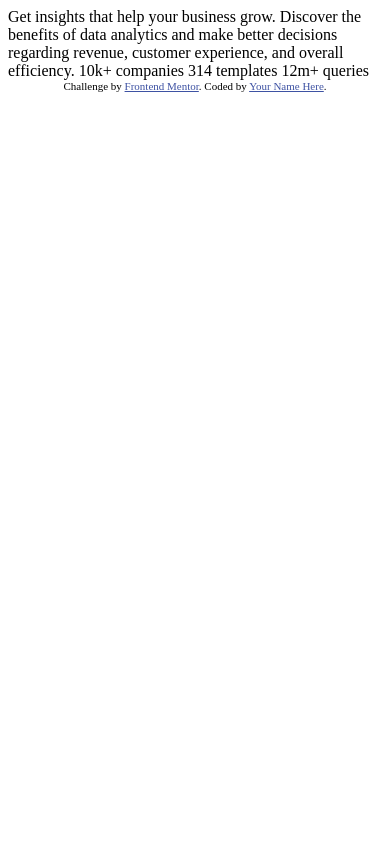
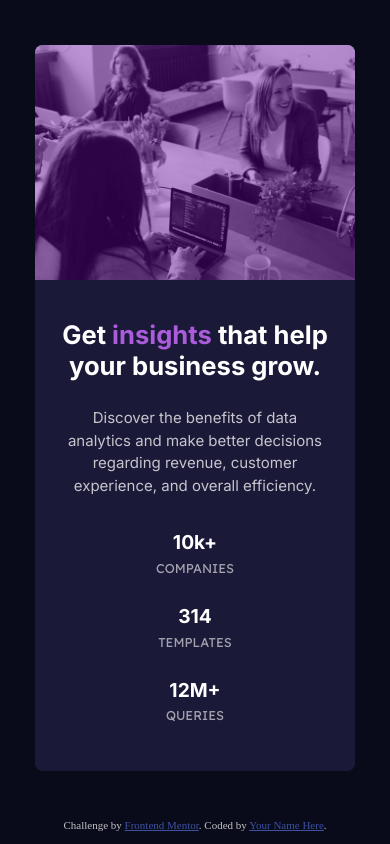
Before and after one commit to Infinit-dot/frontendmentorCh02-, a plain HTML site: page index.html in a window 390 px wide. Drawn offline with Linux system fonts and the light colour scheme.

Commit message:
add html structure, mobile first style

```diff
--- a/index.html
+++ b/index.html
@@ -1,33 +1,60 @@
 <!DOCTYPE html>
 <html lang="en">
   <head>
-  <meta charset="UTF-8">
-  <meta name="viewport" content="width=device-width, initial-scale=1.0"> <!-- displays site properly based on user's device -->
-
-  <link rel="icon" type="image/png" sizes="32x32" href="./images/favicon-32x32.png">
+    <meta charset="UTF-8" />
+    <meta name="viewport" content="width=device-width, initial-scale=1.0" />
+    <!-- displays site properly based on user's device -->
+    <link
+      rel="icon"type="image/png" sizes="32x32" href="./images/favicon-32x32.png"/>
 
     <title>Frontend Mentor | Stats preview card component</title>
-
+    <link rel="preconnect" href="https://fonts.googleapis.com" />
+    <link rel="preconnect" href="https://fonts.gstatic.com" crossorigin />
+    <link href="https://fonts.googleapis.com/css2?family=Inter:wght@400;700&family=Lexend+Deca&display=swap"
+      rel="stylesheet"/>
+      <link rel="stylesheet" href="style.css">
     <!-- Feel free to remove these styles or customise in your own stylesheet 👍 -->
-  <style>
-    .attribution { font-size: 11px; text-align: center; }
-    .attribution a { color: hsl(228, 45%, 44%); }
-  </style>
   </head>
   <body>
+    <main id="main">
+      <section class="card">
+        <div class="container">
+          <article class="card__content">
+            <div class="card__img">
+              <img src="images\image-header-mobile.jpg" alt="people in a meeting">
+            </div>
+             <div class="card__left">
+              <h1 class="card__title">Get <span>insights</span> that help your business grow.</h1>
+              <p class="card__text">Discover the benefits of data analytics and make better decisions regarding revenue, customer
+                experience, and overall efficiency.
+                </p>
+                <ul class="stats">
+                  <li class="stats__item">
+                    <p>10k+</p>
+                    <p>companies</p>
+                  </li>
+                  <li class="stats__item">
+                    <p>314</p>
+                    <p>templates</p>
+                  </li>
+                  <li class="stats__item">
+                    <p>12M+</p>
+                    <p>queries</p>
+                  </li>
+                </ul>
+            </div>
+        </article>
+        </div>
+      </section>
+    </main>
 
-  Get insights that help your business grow.
-
-  Discover the benefits of data analytics and make better decisions regarding revenue, customer
-  experience, and overall efficiency.
-
-  10k+ companies
-  314 templates
-  12m+ queries
-
+    <footer>
       <div class="attribution">
-    Challenge by <a href="https://www.frontendmentor.io?ref=challenge" target="_blank">Frontend Mentor</a>.
-    Coded by <a href="#">Your Name Here</a>.
+        Challenge by
+        <a href="https://www.frontendmentor.io?ref=challenge" target="_blank"
+          >Frontend Mentor</a
+        >. Coded by <a href="#">Your Name Here</a>.
       </div>
+    </footer>
   </body>
 </html>
--- /dev/null
+++ b/style.css
@@ -0,0 +1,125 @@
+:root {
+  --darkBlue: hsl(233, 47%, 7%);
+  --desaturatedBlue: hsl(244, 38%, 16%);
+  --accentClr: hsl(277, 64%, 61%);
+  --white: hsl(0, 0%, 100%);
+  --paragraphsClr: hsla(0, 0%, 100%, 0.75);
+  --headingsClr: hsla(0, 0%, 100%, 0.6);
+  --overlay: hsl(278, 99%, 32%);
+}
+/* }
+font-family: 'Inter', sans-serif;
+font-family: 'Lexend Deca', sans-serif; */
+* {
+    box-sizing: border-box;
+    padding: 0;
+    margin: 0;
+
+  }
+  html, body {
+      width: 100%;
+  }
+
+body {
+  font-size: 15px;
+  font-weight: 400;
+  color: var(--paragraphsClr);
+  background-color: var(--darkBlue);
+  line-height: 1.5;
+}
+ul, ol {
+  list-style: none;
+}
+
+/* card section */
+.card {
+  display: flex;
+  align-items: center;
+  justify-content: center;
+  height: 40%;
+  margin-top: 3em;
+  margin-bottom: 3em;
+}
+.container {
+  max-width: 460px;
+  width: 82%;
+}
+.card__content {
+  overflow: hidden;
+  background-color: var(--desaturatedBlue);
+  border-radius: 0.5em;
+}
+.card__img {
+  position: relative;
+}
+.card__img img {
+  max-width: 100%;
+  display: block;
+  width: auto;
+}
+.card__img::after {
+  content: "";
+  position: absolute;
+  width: 100%;
+  height: 100%;
+  top: 0;
+  left: 0;
+  background-color: var(--overlay);
+  opacity: 0.4;
+}
+.card__left {
+    padding: 1em 1.8em;
+}
+
+.card__left h1 {
+  font-family: 'Inter', sans-serif;
+  font-size: 1.6rem;
+  font-weight: 700;
+  color: var(--white);
+  text-align: center;
+  margin-top: 1em;
+  margin-bottom: 1em;
+  line-height: 1.2;
+}
+
+.card__left p {
+    font-family: 'Inter', sans-serif;
+    text-align: center;
+  }
+span {
+  color: var(--accentClr);
+}
+
+.stats {
+  margin-top: 2em;
+  margin-bottom: 2em;
+}
+
+.stats li {
+  margin-top: 1.5em;
+  line-height: 1.6;
+}
+.stats > li p:first-child{
+  font-family: 'Inter', sans-serif;
+  font-size: 1.2rem;
+  font-weight: 700;
+  color: var(--white);
+}
+
+.stats > li p:last-child{
+  text-transform: uppercase;
+  color: var(--headingsClr);
+  font-size: 0.8rem;
+  font-family: 'Lexend Deca', sans-serif;
+}
+.attribution {
+    display: block;
+    position: fixed;
+    bottom: 1em;
+    font-size: 11px;
+    text-align: center;
+    width: 100%;
+  }
+.attribution a {
+  color: hsl(228, 45%, 44%);
+}
```
Lines whose indentation alone changed are shown as unchanged.
